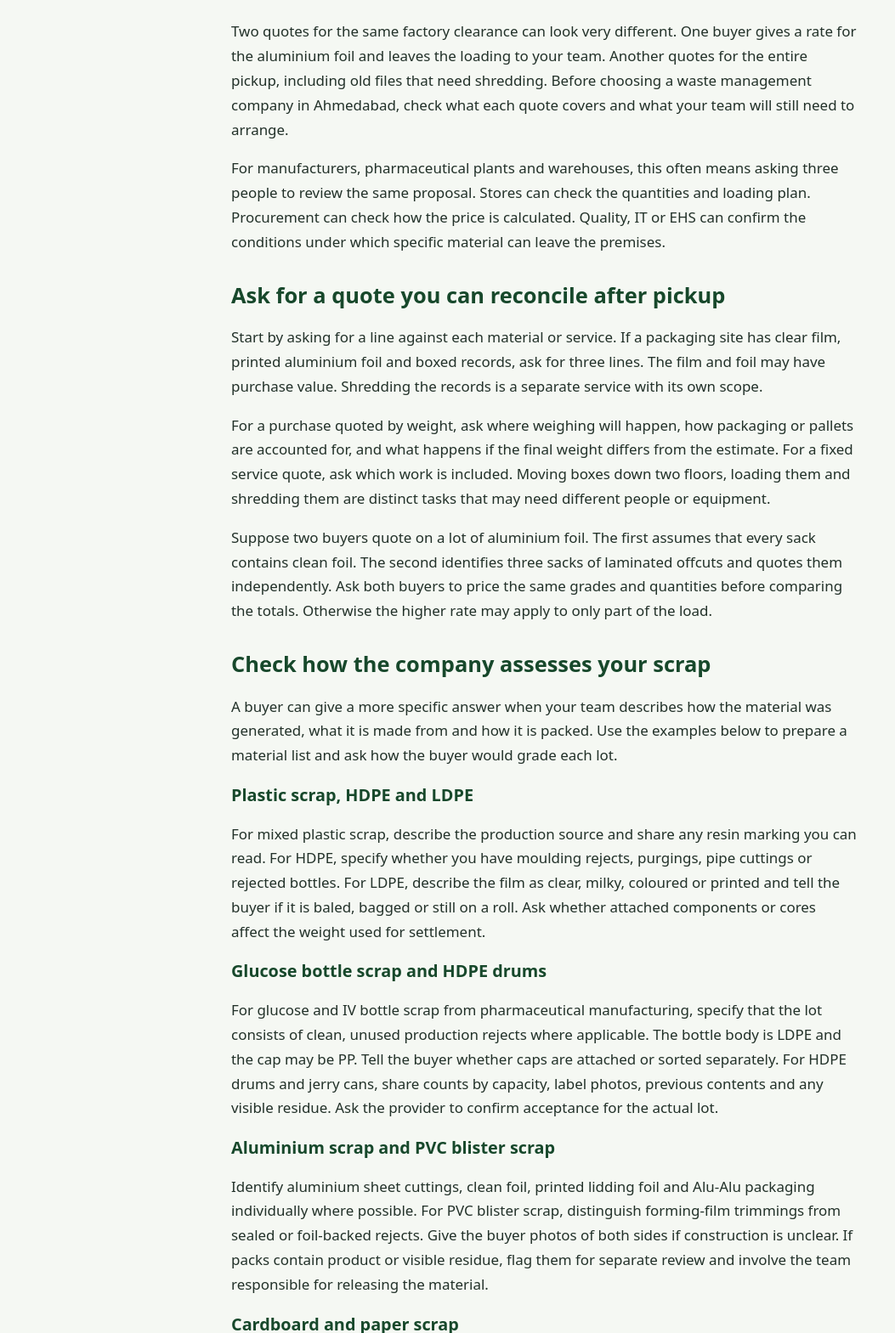
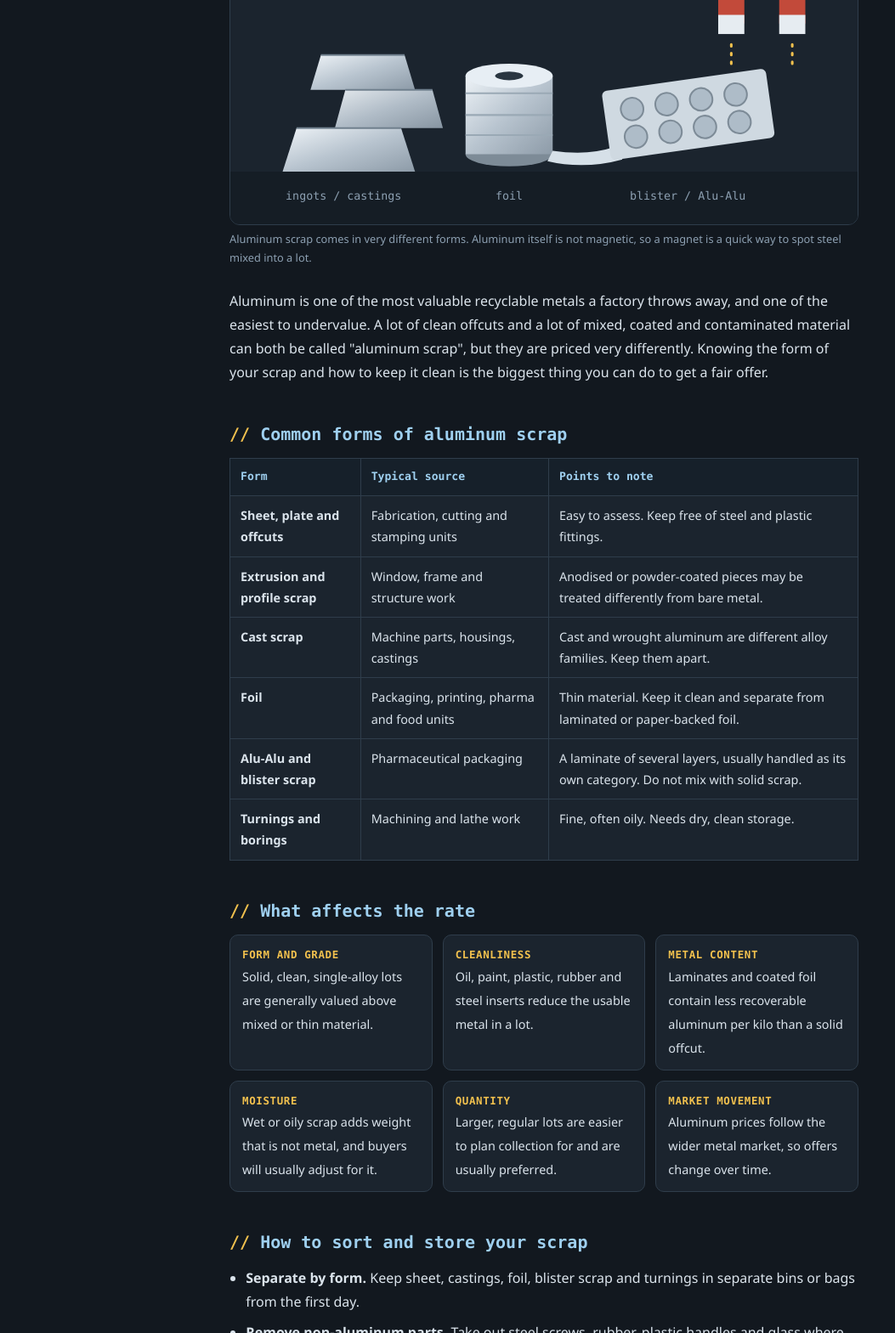
Before and after one commit to Chhayaparikh1963/arka-waste-management-ahmedabad, a plain HTML site: page index.html in a window 1280 px wide. Shown: the part 311-1880 px from the top of the page at 85% size, without its empty margins (0-1053 px from the left). Drawn offline with Linux system fonts and the light colour scheme.

Commit message:
Add files via upload

```diff
--- a/index.html
+++ b/index.html
@@ -1,76 +1,152 @@
-<!doctype html>
+<!DOCTYPE html>
 <html lang="en-IN">
 <head>
-  <meta charset="utf-8">
-  <meta name="viewport" content="width=device-width, initial-scale=1">
-  <title>Choosing a Waste Management Company in Ahmedabad | Arka Recycles</title>
-  <meta name="description" content="Compare waste management companies in Ahmedabad for factory scrap buying, hazardous waste, e-waste and paper shredding. Know what to ask before booking.">
-  <style>
-    body { margin: 0; background: #f5f8f3; color: #223129; font: 1.06rem/1.7 system-ui, sans-serif; }
-    main { max-width: 46rem; padding: 2rem 1.25rem 4rem; margin: auto; }
-    h1, h2, h3 { color: #17482b; line-height: 1.2; }
-    h1 { font-size: clamp(2rem, 5vw, 3.25rem); }
-    h2 { margin-top: 2rem; }
-    a { color: #185b32; text-underline-offset: .2em; }
-    li + li { margin-top: .5rem; }
-    aside { background: #e3eedf; padding: .8rem 1.2rem; border-radius: .5rem; }
-  </style>
+<meta charset="utf-8">
+<meta name="viewport" content="width=device-width, initial-scale=1">
+<title>Aluminum Scrap: Types, Sorting and What Affects the Rate</title>
+<meta name="description" content="Selling aluminum scrap from a factory or packaging unit? Learn the common types (foil, Alu-Alu, offcuts, castings), how to sort them, and what affects the price you are offered.">
+<meta name="robots" content="index, follow">
+<link rel="canonical" href="https://chhayaparikh1963.github.io/arka-waste-management-ahmedabad/">
+<meta property="og:title" content="Aluminum Scrap: Types, Sorting and What Affects the Rate">
+<meta property="og:description" content="Common aluminum scrap types, how to sort them and what affects the rate.">
+<meta property="og:type" content="article">
+<script type="application/ld+json">
+{
+  "@context": "https://schema.org",
+  "@type": "Article",
+  "headline": "Aluminum Scrap: Types, Sorting and What Affects the Rate",
+  "author": { "@type": "Organization", "name": "Arka Recycles" },
+  "publisher": { "@type": "Organization", "name": "Arka Recycles" },
+  "inLanguage": "en-IN"
+}
+</script>
+<style>
+  :root { --bg:#12181f; --panel:#1b242e; --line:#2f3d4b; --text:#dbe4ec; --muted:#8da0b2; --steel:#9fd0f0; --hi:#f2c14e; }
+  * { box-sizing:border-box; }
+  body { margin:0; background:var(--bg); color:var(--text); font-family:"Segoe UI",Roboto,Arial,sans-serif; line-height:1.75; }
+  .top { padding:14px 20px; border-bottom:1px solid var(--line); font-family:Consolas,"Courier New",monospace; font-size:.8rem; color:var(--muted); }
+  .top b { color:var(--hi); }
+  main { max-width:780px; margin:0 auto; padding:28px 20px 72px; }
+  h1 { font-size:2.05rem; line-height:1.25; margin:.2em 0 .5em; color:#fff; }
+  h2 { font-size:1.25rem; color:var(--steel); margin:2.1em 0 .5em; font-family:Consolas,"Courier New",monospace; }
+  h2::before { content:"// "; color:var(--hi); }
+  p { margin:0 0 1em; }
+  figure { margin:0 0 1.6em; }
+  figure svg { width:100%; height:auto; border-radius:12px; display:block; border:1px solid var(--line); }
+  figcaption { font-size:.8rem; color:var(--muted); margin-top:.4em; }
+  a { color:var(--hi); text-underline-offset:3px; }
+  table { width:100%; border-collapse:collapse; font-size:.9rem; margin:0 0 1.2em; background:var(--panel); }
+  th, td { text-align:left; padding:10px 12px; border:1px solid var(--line); vertical-align:top; }
+  th { color:var(--steel); background:#16202a; font-family:Consolas,"Courier New",monospace; font-size:.82rem; }
+  ul { padding-left:1.2em; margin:0 0 1em; } li { margin-bottom:.5em; }
+  .grid { display:grid; grid-template-columns:repeat(3,1fr); gap:12px; margin:0 0 1.3em; }
+  .k { background:var(--panel); border:1px solid var(--line); border-radius:10px; padding:12px 14px; }
+  .k b { display:block; color:var(--hi); font-size:.78rem; font-family:Consolas,monospace; letter-spacing:.05em; text-transform:uppercase; }
+  .k span { font-size:.9rem; }
+  .warn { background:#2a2414; border-left:4px solid var(--hi); border-radius:6px; padding:12px 16px; font-size:.93rem; margin:0 0 1.2em; }
+  .cta { background:var(--panel); border:1px solid var(--hi); border-radius:12px; padding:20px 24px; margin-top:2.2em; }
+  .cta p { margin:0 0 .4em; } .cta p:last-child { margin:0; }
+  @media (max-width:640px){ .grid{ grid-template-columns:1fr; } h1{ font-size:1.65rem; } th,td{ padding:8px; font-size:.83rem; } }
+</style>
 </head>
 <body>
+<div class="top"><b>arka-recycles</b> / guides / aluminum-scrap</div>
 <main>
-  <header><a href="https://arkarecycles.com/">Arka Recycles</a></header>
   <article>
-    <h1>How to Choose a Waste Management Company in Ahmedabad</h1>
-    <p>Two quotes for the same factory clearance can look very different. One buyer gives a rate for the aluminium foil and leaves the loading to your team. Another quotes for the entire pickup, including old files that need shredding. Before choosing a waste management company in Ahmedabad, check what each quote covers and what your team will still need to arrange.</p>
-    <p>For manufacturers, pharmaceutical plants and warehouses, this often means asking three people to review the same proposal. Stores can check the quantities and loading plan. Procurement can check how the price is calculated. Quality, IT or EHS can confirm the conditions under which specific material can leave the premises.</p>
+    <h1>Aluminum Scrap: Types, Sorting and What Affects the Rate</h1>
 
-    <h2>Ask for a quote you can reconcile after pickup</h2>
-    <p>Start by asking for a line against each material or service. If a packaging site has clear film, printed aluminium foil and boxed records, ask for three lines. The film and foil may have purchase value. Shredding the records is a separate service with its own scope.</p>
-    <p>For a purchase quoted by weight, ask where weighing will happen, how packaging or pallets are accounted for, and what happens if the final weight differs from the estimate. For a fixed service quote, ask which work is included. Moving boxes down two floors, loading them and shredding them are distinct tasks that may need different people or equipment.</p>
-    <p>Suppose two buyers quote on a lot of aluminium foil. The first assumes that every sack contains clean foil. The second identifies three sacks of laminated offcuts and quotes them independently. Ask both buyers to price the same grades and quantities before comparing the totals. Otherwise the higher rate may apply to only part of the load.</p>
+    <figure>
+      <svg viewBox="0 0 720 380" xmlns="http://www.w3.org/2000/svg" role="img" aria-labelledby="t6 d6">
+        <title id="t6">Aluminum scrap forms and a magnet test</title>
+        <desc id="d6">Silver aluminum ingots, a roll of foil, a strip of blister packaging and a horseshoe magnet being used to check for steel contamination.</desc>
+        <defs>
+          <linearGradient id="al" x1="0" y1="0" x2="1" y2="1"><stop offset="0" stop-color="#eef3f7"/><stop offset=".5" stop-color="#b8c4cf"/><stop offset="1" stop-color="#8d9ba8"/></linearGradient>
+        </defs>
+        <rect width="720" height="380" fill="#1b242e"/>
+        <rect y="320" width="720" height="60" fill="#151d25"/>
+        <!-- ingot stack -->
+        <g>
+          <path d="M60 320 l16 -50 h120 l16 50 z" fill="url(#al)"/>
+          <path d="M120 270 l12 -44 h100 l12 44 z" fill="url(#al)" opacity=".95"/>
+          <path d="M80 270 l12 -44 h0 z" fill="none"/>
+          <path d="M92 226 l12 -40 h96 l12 40 z" fill="url(#al)"/>
+          <g stroke="#6f7f8d" stroke-width="2" fill="none"><path d="M76 270 h120"/><path d="M132 226 h100"/><path d="M104 186 h96"/></g>
+        </g>
+        <!-- foil roll -->
+        <g>
+          <ellipse cx="320" cy="300" rx="50" ry="14" fill="#7d8b97"/>
+          <rect x="270" y="210" width="100" height="90" fill="url(#al)"/>
+          <ellipse cx="320" cy="210" rx="50" ry="14" fill="#e7eef4"/>
+          <ellipse cx="320" cy="210" rx="16" ry="5" fill="#2a3641"/>
+          <g stroke="#9aa9b5" stroke-width="2"><line x1="270" y1="230" x2="370" y2="230"/><line x1="270" y1="255" x2="370" y2="255"/><line x1="270" y1="278" x2="370" y2="278"/></g>
+          <path d="M370 296 q40 6 70 -4 l10 14 q-44 12 -86 2 z" fill="#d6e0e8"/>
+        </g>
+        <!-- blister strip -->
+        <g transform="rotate(-8 520 250)">
+          <rect x="430" y="215" width="190" height="80" rx="6" fill="#cfd9e1"/>
+          <g fill="#aebcc8" stroke="#7d8b97" stroke-width="2">
+            <circle cx="462" cy="240" r="13"/><circle cx="502" cy="240" r="13"/><circle cx="542" cy="240" r="13"/><circle cx="582" cy="240" r="13"/>
+            <circle cx="462" cy="272" r="13"/><circle cx="502" cy="272" r="13"/><circle cx="542" cy="272" r="13"/><circle cx="582" cy="272" r="13"/>
+          </g>
+        </g>
+        <!-- magnet -->
+        <g transform="translate(560 70)">
+          <path d="M0 80 v-40 a50 50 0 0 1 100 0 v40 h-30 v-40 a20 20 0 0 0 -40 0 v40 z" fill="#c24a3a"/>
+          <rect x="0" y="70" width="30" height="22" fill="#e6ecf1"/><rect x="70" y="70" width="30" height="22" fill="#e6ecf1"/>
+          <g stroke="#f2c14e" stroke-width="3" stroke-linecap="round" stroke-dasharray="2 8"><line x1="15" y1="104" x2="15" y2="132"/><line x1="85" y1="104" x2="85" y2="132"/></g>
+        </g>
+        <text x="130" y="352" text-anchor="middle" font-family="Consolas,monospace" font-size="13" fill="#8da0b2">ingots / castings</text>
+        <text x="320" y="352" text-anchor="middle" font-family="Consolas,monospace" font-size="13" fill="#8da0b2">foil</text>
+        <text x="525" y="352" text-anchor="middle" font-family="Consolas,monospace" font-size="13" fill="#8da0b2">blister / Alu-Alu</text>
+      </svg>
+      <figcaption>Aluminum scrap comes in very different forms. Aluminum itself is not magnetic, so a magnet is a quick way to spot steel mixed into a lot.</figcaption>
+    </figure>
 
-    <h2>Check how the company assesses your scrap</h2>
-    <p>A buyer can give a more specific answer when your team describes how the material was generated, what it is made from and how it is packed. Use the examples below to prepare a material list and ask how the buyer would grade each lot.</p>
+    <p>Aluminum is one of the most valuable recyclable metals a factory throws away, and one of the easiest to undervalue. A lot of clean offcuts and a lot of mixed, coated and contaminated material can both be called "aluminum scrap", but they are priced very differently. Knowing the form of your scrap and how to keep it clean is the biggest thing you can do to get a fair offer.</p>
 
-    <h3>Plastic scrap, HDPE and LDPE</h3>
-    <p>For mixed plastic scrap, describe the production source and share any resin marking you can read. For HDPE, specify whether you have moulding rejects, purgings, pipe cuttings or rejected bottles. For LDPE, describe the film as clear, milky, coloured or printed and tell the buyer if it is baled, bagged or still on a roll. Ask whether attached components or cores affect the weight used for settlement.</p>
+    <h2>Common forms of aluminum scrap</h2>
+    <table>
+      <thead><tr><th>Form</th><th>Typical source</th><th>Points to note</th></tr></thead>
+      <tbody>
+        <tr><td><strong>Sheet, plate and offcuts</strong></td><td>Fabrication, cutting and stamping units</td><td>Easy to assess. Keep free of steel and plastic fittings.</td></tr>
+        <tr><td><strong>Extrusion and profile scrap</strong></td><td>Window, frame and structure work</td><td>Anodised or powder-coated pieces may be treated differently from bare metal.</td></tr>
+        <tr><td><strong>Cast scrap</strong></td><td>Machine parts, housings, castings</td><td>Cast and wrought aluminum are different alloy families. Keep them apart.</td></tr>
+        <tr><td><strong>Foil</strong></td><td>Packaging, printing, pharma and food units</td><td>Thin material. Keep it clean and separate from laminated or paper-backed foil.</td></tr>
+        <tr><td><strong>Alu-Alu and blister scrap</strong></td><td>Pharmaceutical packaging</td><td>A laminate of several layers, usually handled as its own category. Do not mix with solid scrap.</td></tr>
+        <tr><td><strong>Turnings and borings</strong></td><td>Machining and lathe work</td><td>Fine, often oily. Needs dry, clean storage.</td></tr>
+      </tbody>
+    </table>
 
-    <h3>Glucose bottle scrap and HDPE drums</h3>
-    <p>For glucose and IV bottle scrap from pharmaceutical manufacturing, specify that the lot consists of clean, unused production rejects where applicable. The bottle body is LDPE and the cap may be PP. Tell the buyer whether caps are attached or sorted separately. For HDPE drums and jerry cans, share counts by capacity, label photos, previous contents and any visible residue. Ask the provider to confirm acceptance for the actual lot.</p>
+    <h2>What affects the rate</h2>
+    <div class="grid">
+      <div class="k"><b>Form and grade</b><span>Solid, clean, single-alloy lots are generally valued above mixed or thin material.</span></div>
+      <div class="k"><b>Cleanliness</b><span>Oil, paint, plastic, rubber and steel inserts reduce the usable metal in a lot.</span></div>
+      <div class="k"><b>Metal content</b><span>Laminates and coated foil contain less recoverable aluminum per kilo than a solid offcut.</span></div>
+      <div class="k"><b>Moisture</b><span>Wet or oily scrap adds weight that is not metal, and buyers will usually adjust for it.</span></div>
+      <div class="k"><b>Quantity</b><span>Larger, regular lots are easier to plan collection for and are usually preferred.</span></div>
+      <div class="k"><b>Market movement</b><span>Aluminum prices follow the wider metal market, so offers change over time.</span></div>
+    </div>
 
-    <h3>Aluminium scrap and PVC blister scrap</h3>
-    <p>Identify aluminium sheet cuttings, clean foil, printed lidding foil and Alu-Alu packaging individually where possible. For PVC blister scrap, distinguish forming-film trimmings from sealed or foil-backed rejects. Give the buyer photos of both sides if construction is unclear. If packs contain product or visible residue, flag them for separate review and involve the team responsible for releasing the material.</p>
+    <h2>How to sort and store your scrap</h2>
+    <ul>
+      <li><strong>Separate by form.</strong> Keep sheet, castings, foil, blister scrap and turnings in separate bins or bags from the first day.</li>
+      <li><strong>Remove non-aluminum parts.</strong> Take out steel screws, rubber, plastic handles and glass where practical.</li>
+      <li><strong>Do a magnet check.</strong> Aluminum is not magnetic. If a magnet sticks, there is steel in the lot.</li>
+      <li><strong>Keep it dry and off the floor.</strong> Use covered storage and avoid mixing oily turnings with clean material.</li>
+      <li><strong>Count and weigh.</strong> Record approximate weights per category so quotes are based on real numbers.</li>
+    </ul>
+    <div class="warn"><strong>Safety note.</strong> Aluminum edges are sharp, and very fine turnings or dust should be kept dry and away from heat and ignition sources. Use gloves when handling and follow your site's safety rules when storing fine material.</div>
 
-    <h3>Cardboard and paper scrap</h3>
-    <p>Tell the buyer whether the cartons and paper are dry, loose, bundled or baled. Mention strapping, foam or plastic mixed into the load. If the same clearance includes customer files, payroll records or other confidential documents approved for destruction, record their box count separately and ask for a shredding quote.</p>
+    <h2>Preparing for a sale</h2>
+    <p>Before you ask for a quote, collect a few clear photos of each category, an estimate of the quantity and the pickup location. Ask how the material will be weighed, whether your team can be present, and which documents you will receive with the pickup. If your plant produces aluminum scrap every month, agree a regular collection so the material never builds up.</p>
 
-    <h2>Ask how specialised waste streams are handled</h2>
-    <h3>Hazardous waste management</h3>
-    <p>Have your EHS team identify the waste stream and provide the classification if known, quantity, packaging and site requirements. Ask the provider what activities its applicable authorisation covers for that specific waste and what documentation it can supply. Confirm those details before putting the material on the collection schedule.</p>
+    <h2>Where to sell</h2>
+    <p>If you are looking for an <a href="https://arkarecycles.com/aluminum-scrap-buyer/">aluminum scrap buyer in Gujarat</a>, Arka Recycles buys aluminum scrap from industrial and manufacturing operations, subject to grade, quantity and quality. Send your photos and details, and the team will explain what can be arranged for your site.</p>
 
-    <h3>E-waste management</h3>
-    <p>For computers, servers, UPS units and cables, start with an asset list. Agree on which items are included, how the handover will be recorded and who checks the counts. If devices contain drives or other data-bearing components, agree with your IT team on the handling and documentation requirements before release.</p>
-
-    <h3>Paper shredding</h3>
-    <p>Decide whether your team needs to witness destruction at the site or can arrange off-site shredding. Ask about collection, any preparation needed for bound files, and the documentation available for the agreed scope. Include the storage floor, lift access and a box count or estimated weight when contacting a provider for <a href="https://arkarecycles.com/paper-shredding-services-in-ahmedabad/">paper shredding services in Ahmedabad</a>.</p>
-
-    <h2>Compare the pickup plan alongside the price</h2>
-    <p>A collection booked against the head office address can cause a delay if the material is actually at a Vatva factory or a warehouse near Sanand. Put the pickup address and vehicle gate on the quote or work order. Give the site contact a copy of the agreed material list so security and stores can confirm what to release.</p>
-    <p>Before booking, confirm who provides loading labour, whether a forklift is available and how close the vehicle can get to the material. A clear dispatch bay may allow a single collection. Scrap stored across several buildings or on an upper floor may need to be brought to a common loading point first.</p>
-    <p>For regular collections, discuss the volume that typically accumulates between pickups and what happens when that volume changes. A plant can produce more offcuts during a changeover or have very little to clear during a shutdown. An agreed process for giving the buyer updated quantities helps both teams schedule the next vehicle.</p>
-
-    <h2>Questions to ask before issuing a work order</h2>
-    <ul>
-      <li>Which grades and quantities does the quote cover?</li>
-      <li>How will the final quantity and amount be determined?</li>
-      <li>Who arranges loading, vehicle entry and the collection window?</li>
-      <li>What paperwork is agreed for the materials and services in this job?</li>
-      <li>Who should the site contact if a lot changes before pickup?</li>
-    </ul>
-
-    <aside aria-label="Request a quote">
-      <p>Planning a factory clearance or regular scrap pickup? Visit the <a href="https://arkarecycles.com/waste-management-company-in-ahmedabad/">Waste Management Company in Ahmedabad</a> service page or <a href="https://arkarecycles.com/get-a-quote/">send Arka Recycles a material list for a quote</a>.</p>
-    </aside>
+    <div class="cta">
+      <p><strong>Have aluminum scrap to sell?</strong></p>
+      <p>Call or WhatsApp <a href="tel:+919510686289">+91 95106 86289</a> with photos, the type of scrap, the quantity and your location. Mon to Sat, 10 am to 6 pm.</p>
+    </div>
   </article>
 </main>
 </body>
```
